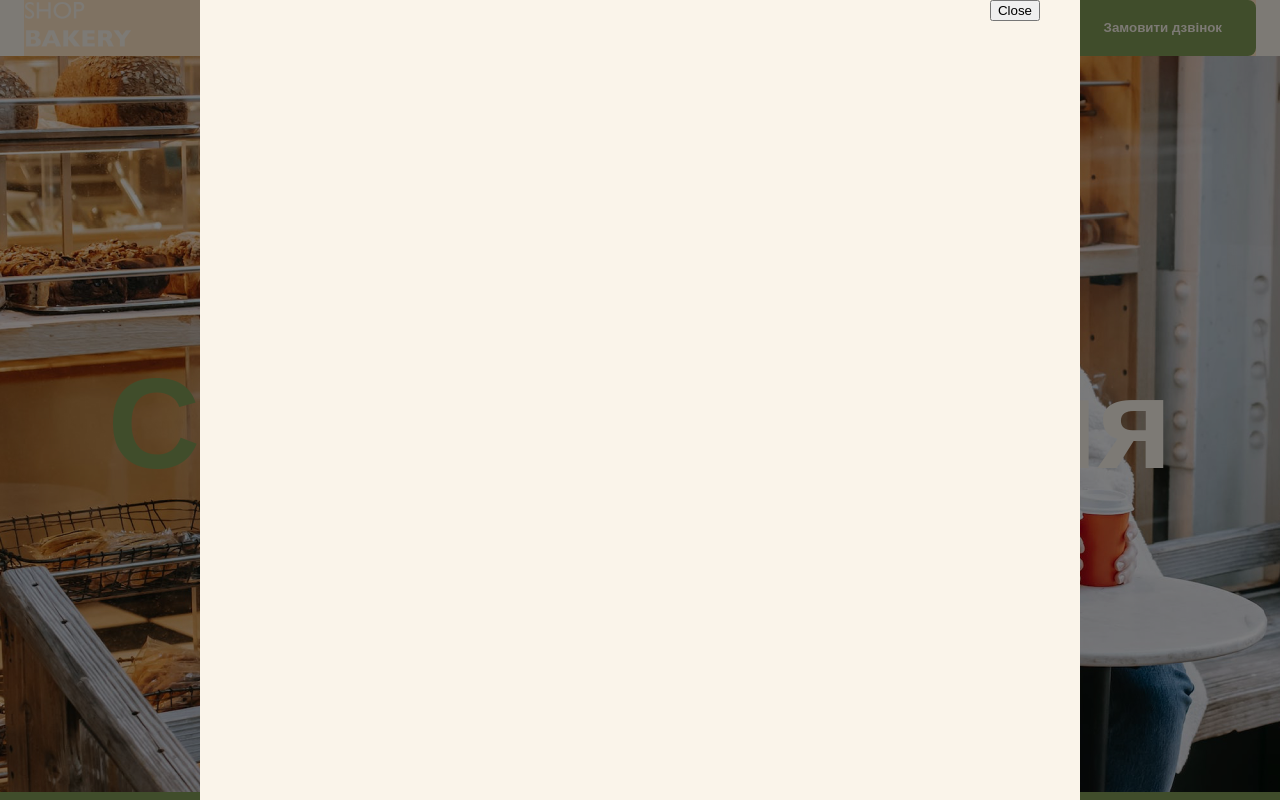
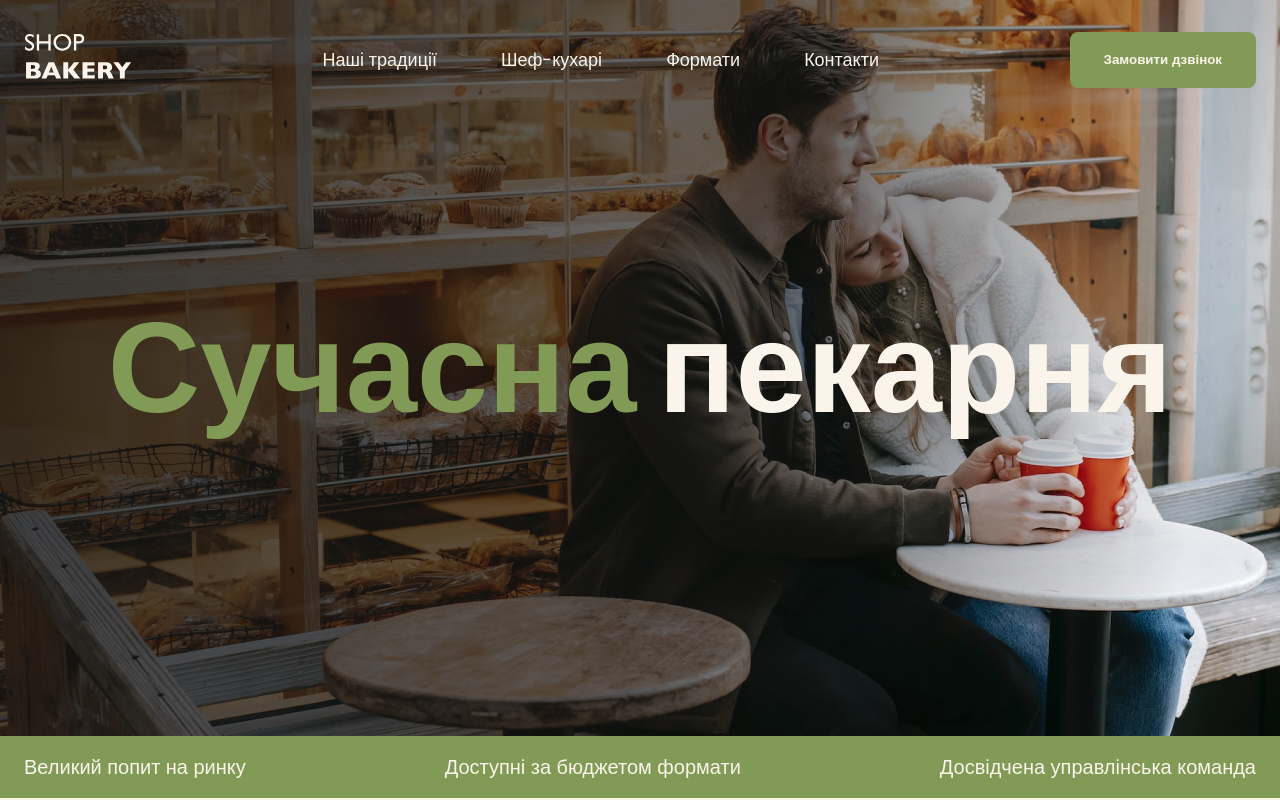
Before and after one commit to Effes77/genius-project, a plain HTML site: page index.html in a window 1280 px wide. Shown: the top 800 px of the page. Drawn offline with Linux system fonts and the light colour scheme.

Commit message:
Add files via upload

```diff
--- a/css/styles.css
+++ b/css/styles.css
@@ -43,13 +43,13 @@
     box-sizing: border-box;
 }
 /* Body */
-
 body {
     color: var(--color-primary-dark);
     background-color: var(--color-primary-light);
     font-family: 'Poppins', sans-serif;
     font-size: 18px;
     font-weight: 400;
+    line-height: 1.5;
     margin: 0;
 }
 h1, h2, h3, h4, h5, h6, p {
@@ -109,15 +109,21 @@ overflow:hidden;
 .link {
     color: var(--color-primary-light);
     text-decoration: none;
-    line-height: 1.5;
+    transition: color 0.3s;
 }
 .link:hover {
     color: var(--color-brand-normal);
 }
 /* Header */
+.header {
+    position: absolute;
+    top: 0;
+    left: 0;
+    width: 100%;
+    padding-top: 32px;
+}
 .header-container {
     display: flex;
-    background-color: bisque;
     align-items: center;
     gap: 40px;
 }
@@ -139,7 +145,11 @@ overflow:hidden;
 /* Hero section */
 .hero-section{
     padding: 272px 0;
-    background-image: url(../images/Hero-section-background.jpg) ;
+    background-image: linear-gradient(102.76deg,
+    rgba(18, 18, 17, 0.78) 2.03%,
+    rgba(18, 18, 17, 0.6) 58.46%,
+    rgba(18, 18, 17, 0) 90.36%),
+    url(../images/Hero-section-background.jpg);
     background-repeat: no-repeat;
     background-position: center top;
     background-size: cover;
@@ -290,8 +300,13 @@ overflow:hidden;
     #31261A 100%);
     border: 1px solid var(--color-secondary-dark);
     border-radius: 16px;
+    cursor: pointer;
+    transition: transform 0.3s;
+}
+.format-card:hover {
+    transform: scale(1.05);
+}
 
-}
 .formats-title {
     margin-bottom: 80px;
 }
@@ -320,7 +335,6 @@ overflow:hidden;
     fill: var(--color-primary-dark);
     flex-shrink: 0;
 }
-
 .carousel-button:hover {
     background-color: var(--color-primary-dark);
 }
@@ -330,7 +344,9 @@ overflow:hidden;
 .carousel-button:hover .carousel-arrow {
     fill: var(--color-primary-light);
 }
-
+.carousel-button.next {
+    transform: rotate(180deg);
+}
 /* contacts section */
 .contacts-section {
     padding-bottom: 96px;
@@ -428,6 +444,8 @@ overflow:hidden;
     justify-content: center;
     align-items: center;
     background-color: rgba(0, 0, 0, 0.5);
+    padding: 20px 0;
+    transition: opacity 0.4s, visibility 0.4s;
 }
 .backdrop.is-hidden {
     opacity: 0;
@@ -436,8 +454,10 @@ overflow:hidden;
 }
 .modal {
     position: relative;
-    width: 880px;
-    height: 880px;
+    width: 100%;
+    max-width: 880px;
+    height: 100%;
+    max-height: 880px;
     border-radius: 32px;
     background-color: var(--color-primary-light);
 }
--- a/index.html
+++ b/index.html
@@ -7,7 +7,7 @@
     <link rel="stylesheet" href="./css/styles.css" />
   </head>
   <body>
-    <header>
+    <header class="header">
       <div class="container">
         <div class="header-container">
           <nav class="header-nav">
@@ -174,7 +174,7 @@
                 </article>
               </li>
             </ul>
-            <button class="carousel-button" type="button">
+            <button class="carousel-button next" type="button">
               <a href="#">
                 <svg class="carousel-arrow" width="16" height="16">
                   <use href="./images/icons.svg#icon-Arrow"></use>
@@ -268,7 +268,7 @@
         </div>
       </div>
     </footer>
-    <div class="backdrop">
+    <div class="backdrop is-hidden">
       <div class="modal">
         <button class="modal-btn-close" type="button">Close</button>
       </div>
```
Lines whose indentation alone changed are shown as unchanged.
